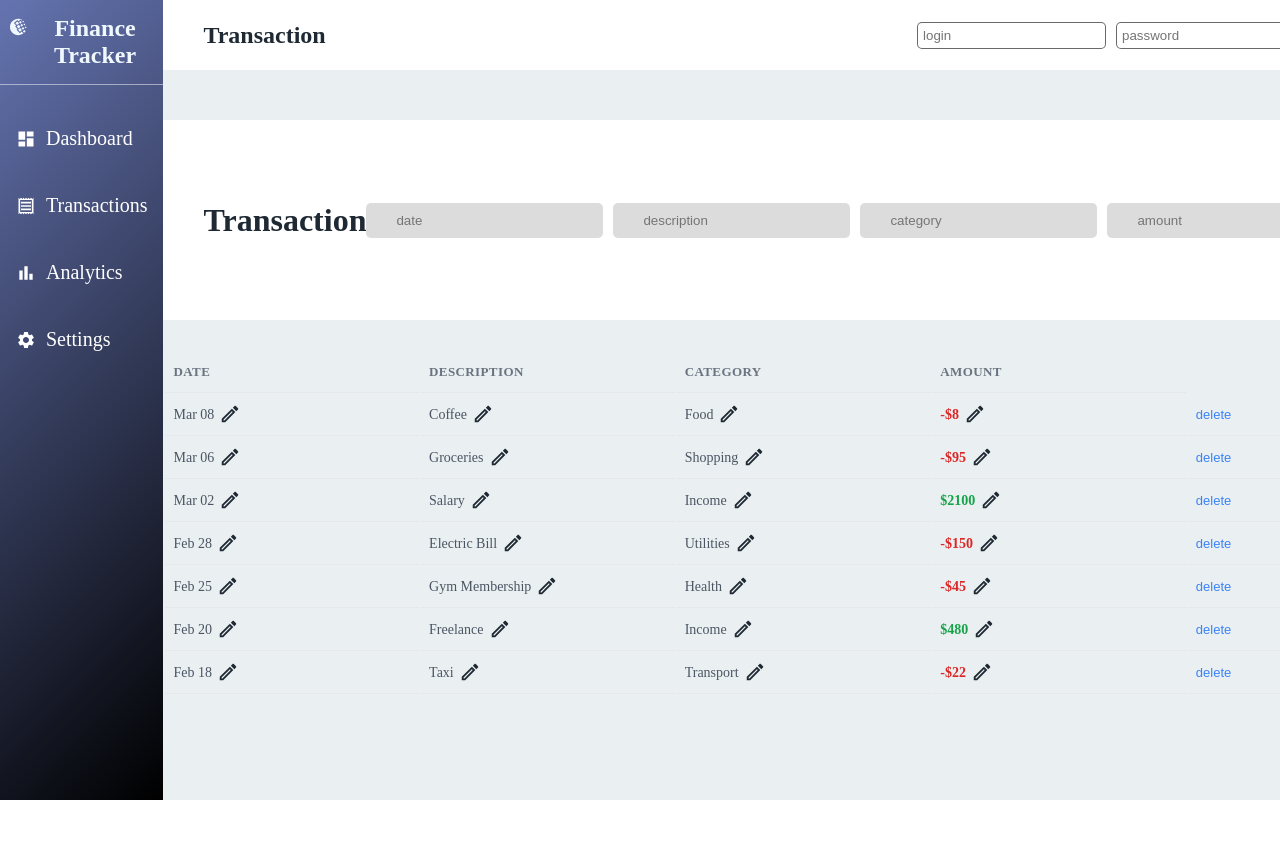
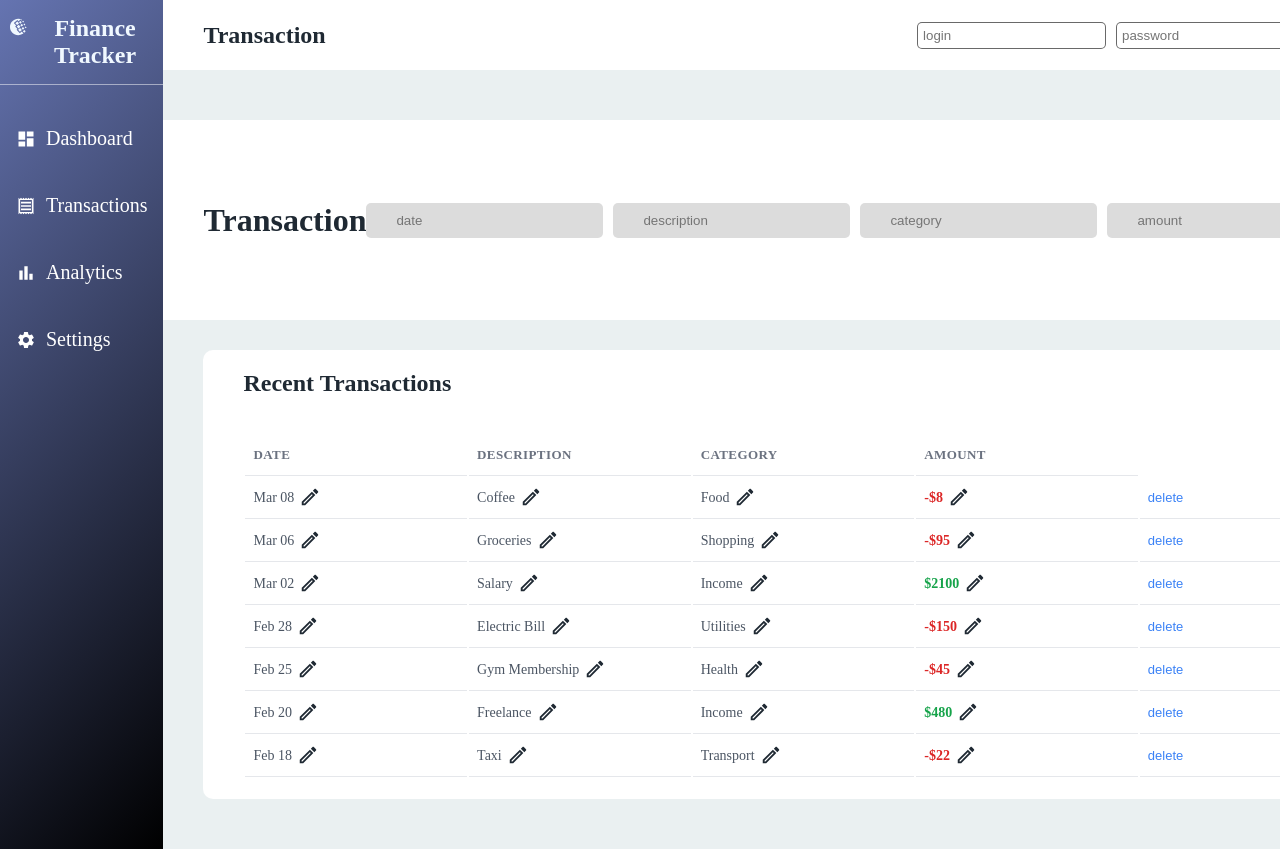
Before and after one commit to MaximMurysov/fintrack-dashboard, a React (Vite) app: page /transactions in a window 1280 px wide. Shown: the top 849 px of the page. Before the commit the page ends 800 px from the top, so only its background shows below. Built offline with nearby package versions, Linux system fonts and the light colour scheme.

Commit message:
refactor: move transactions logic to context and hook

```diff
--- a/src/App.tsx
+++ b/src/App.tsx
@@ -5,8 +5,10 @@ import Transactions from "./pages/Transactions/Transactions";
 import Settings from "./pages/Settings";
 import Layout from "./components/Layout";
 import { LoginProvider } from "./components/LoginContext/LoginContext";
+import TransactionsProvider from "./components/TransactionContext/TransactionProvider";
 function App() {
   return (
+    <TransactionsProvider>
       <LoginProvider>
         <BrowserRouter>
           <Routes>
@@ -19,6 +21,7 @@ function App() {
           </Routes>
         </BrowserRouter>
       </LoginProvider>
+    </TransactionsProvider>
   );
 }
 
--- /dev/null
+++ b/src/components/TransactionContext/TransactionProvider.tsx
@@ -0,0 +1,16 @@
+import useTransaction from "../../hooks/useTransactions";
+import { TransactionsContext } from "./TransactionsContext";
+
+import type { ReactNode } from "react";
+type TransactionsProviderProps = {
+  children: ReactNode;
+};
+function TransactionsProvider({ children }: TransactionsProviderProps) {
+  const value = useTransaction();
+  return (
+    <TransactionsContext.Provider value={value}>
+      {children}
+    </TransactionsContext.Provider>
+  );
+}
+export default TransactionsProvider;
--- /dev/null
+++ b/src/components/TransactionContext/TransactionsContext.ts
@@ -0,0 +1,4 @@
+import { createContext } from "react";
+import type { TransactionsContextType } from "../../types/types";
+export const TransactionsContext =
+  createContext<TransactionsContextType | null>(null);
--- a/src/pages/Dashboard/Dashboard.tsx
+++ b/src/pages/Dashboard/Dashboard.tsx
@@ -6,10 +6,10 @@ import { MdAccountBalanceWallet } from "react-icons/md";
 import { FaArrowTrendUp } from "react-icons/fa6";
 import TransactionsTable from "./TransactionsTable";
 import DashboardHeaderAuth from "./DashboardHeaderAuth";
-import useTransactions from "../../hooks/useTransactions";
 import { transactionsTitle } from "../../data/transactions";
 import { useContext } from "react";
 import { LoginContext } from "../../components/LoginContext/LoginContext";
+import { TransactionsContext } from "../../components/TransactionContext/TransactionsContext";
 
 interface StatCardProps {
   title: string;
@@ -29,6 +29,10 @@ function StatCard({ title, value, icon, className }: StatCardProps) {
 }
 
 function Dashboard() {
+  const context = useContext(LoginContext);
+  const transactionContext = useContext(TransactionsContext);
+  if (!context || !transactionContext) return null;
+  const { user, setUser, hasLogin, logout, handleLogin } = context;
   const {
     cardTransactions,
     draftValue,
@@ -39,7 +43,8 @@ function Dashboard() {
     deleteTransaction,
     saveTransaction,
     cancelTransaction,
-  } = useTransactions();
+  } = transactionContext;
+
   const totalSum = cardTransactions.reduce(
     (acc, price) => (acc += price.amount),
     0,
@@ -78,9 +83,7 @@ function Dashboard() {
   const spendingData = cardTransactions
     .filter((elem) => elem.amount < 0)
     .map((elem) => ({ date: elem.date, amount: Math.abs(elem.amount) }));
-  const context = useContext(LoginContext);
-  if (!context) return null;
-  const { user, setUser, hasLogin, logout, handleLogin } = context;
+
   return (
     <>
       <div className={styles.dashboardHeader}>
--- a/src/pages/Dashboard/TransactionsTable.tsx
+++ b/src/pages/Dashboard/TransactionsTable.tsx
@@ -2,8 +2,8 @@ import styles from "./dashboard.module.css";
 import { MdOutlineEdit } from "react-icons/md";
 import { ImCheckmark } from "react-icons/im";
 import { MdCancelPresentation } from "react-icons/md";
-import type { EditableField } from "./Dashboard";
-import type { Transactions } from "../../data/transactions";
+import type { EditableField } from "../../types/types";
+import type { Transactions } from "../../types/types";
 interface TransactionsTableProps {
   transactionsTitle: string[];
   editId: null | number;
--- a/src/pages/Transactions/Transactions.tsx
+++ b/src/pages/Transactions/Transactions.tsx
@@ -7,7 +7,9 @@ import type { Transactions } from "../../types/types";
 import DashboardHeaderAuth from "../Dashboard/DashboardHeaderAuth";
 import { transactionsTitle } from "../../data/transactions";
 import type { NewTransaction } from "../../types/types";
-import useTransactions from "../../hooks/useTransactions";
+
+import { TransactionsContext } from "../../components/TransactionContext/TransactionsContext";
+
 function Transactions() {
   const [newTransaction, setNewTransaction] = useState<NewTransaction>({
     date: "",
@@ -40,6 +42,11 @@ function Transactions() {
     setCardTransactions([addNewTransaction, ...cardTransactions]);
     setNewTransaction({ date: "", description: "", category: "", amount: "" });
   };
+
+  const context = useContext(LoginContext);
+  const transactionContext = useContext(TransactionsContext);
+  if (!context || !transactionContext) return null;
+  const { user, setUser, hasLogin, logout, handleLogin } = context;
   const {
     cardTransactions,
     draftValue,
@@ -51,11 +58,7 @@ function Transactions() {
     saveTransaction,
     cancelTransaction,
     setCardTransactions,
-  } = useTransactions();
-
-  const context = useContext(LoginContext);
-  if (!context) return null;
-  const { user, setUser, hasLogin, logout } = context;
+  } = transactionContext;
   return (
     <div>
       <div className={styles.transactionsHeader}>
@@ -65,6 +68,7 @@ function Transactions() {
           userLogin={user}
           setUserLogin={setUser}
           logoutUser={logout}
+          handleLogin={handleLogin}
         />
       </div>
 
@@ -88,6 +92,13 @@ function Transactions() {
         </button>
       </div>
 
+      <div className={styles.recentTransactions}>
+        <div className={styles.recentTransactionsContainer}>
+          <div className={styles.recentHeader}>
+            <h2 className={styles.recentTitle}>Recent Transactions</h2>
+            <button className={styles.viewAll}>View All</button>
+          </div>
+
           <TransactionsTable
             transactionsTitle={transactionsTitle}
             editId={editId}
@@ -101,6 +112,8 @@ function Transactions() {
             cardTransactions={cardTransactions}
           />
         </div>
+      </div>
+    </div>
   );
 }
 export default Transactions;
--- a/src/pages/Transactions/transactions.module.css
+++ b/src/pages/Transactions/transactions.module.css
@@ -44,3 +44,23 @@
   background-color: gainsboro;
   color: #4b5563;
 }
+.recentTransactions {
+  padding: 0px 40px;
+  margin-bottom: 50px;
+}
+.recentTransactionsContainer {
+  min-height: 300px;
+  background-color: white;
+  border-radius: 10px;
+  padding: 20px 40px;
+}
+.recentTitle {
+  margin-bottom: 20px;
+}
+
+.recentHeader {
+  display: flex;
+  justify-content: space-between;
+  align-items: center;
+  margin-bottom: 16px;
+}
--- a/src/types/types.ts
+++ b/src/types/types.ts
@@ -1,3 +1,5 @@
+import type useTransaction from "../hooks/useTransactions";
+
 export interface NewTransaction {
   date: string;
   description: string;
@@ -27,3 +29,4 @@ export type LoginContextType = {
   logout: () => void;
   handleLogin: () => void;
 };
+export type TransactionsContextType = ReturnType<typeof useTransaction>;
```
Lines whose indentation alone changed are shown as unchanged.
